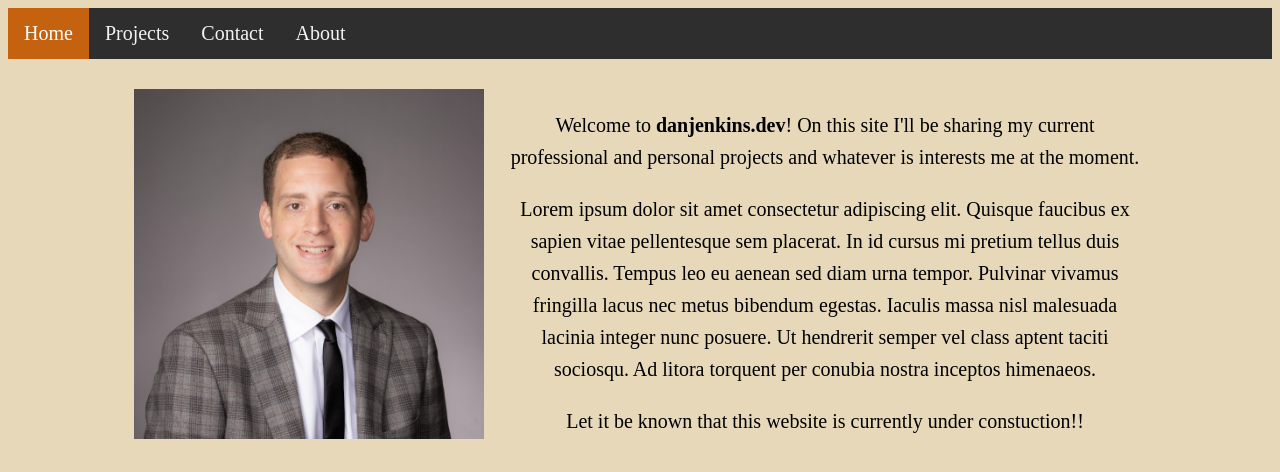
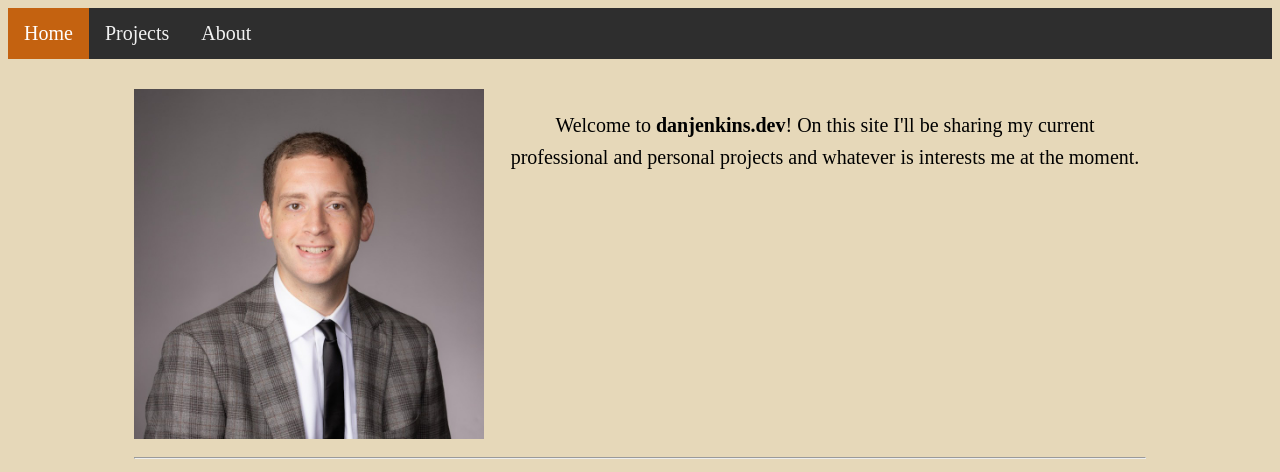
Before and after one commit to DanJenkins-Developer/devsite, a plain HTML site: page about.html in a window 1280 px wide. Shown: the top 472 px of the page. Drawn offline with Linux system fonts and the light colour scheme.

Commit message:
Removed links to contact

```diff
--- a/about.html
+++ b/about.html
@@ -41,7 +41,7 @@
     <div class="topnav">
         <a class="active" href="./index.html">Home</a>
         <a href="projects.html">Projects</a>
-        <a href="contact.html">Contact</a>
+        <!-- <a href="contact.html">Contact</a> -->
         <a href="about.html">About</a>
     </div>
 
@@ -55,7 +55,7 @@
                 personal projects and
                 whatever is interests me at the moment.
             </p>
-            <p>
+            <!-- <p>
                 Lorem ipsum dolor sit amet consectetur adipiscing elit. Quisque faucibus ex sapien vitae pellentesque
                 sem
                 placerat. In
@@ -68,7 +68,7 @@
             </p>
             <p>
                 Let it be known that this website is currently under constuction!!
-            </p>
+            </p> -->
 
         </div>
 
```
Also changed, not shown: index.html (+2 -2 lines), projects.html (+1 -1 lines).
